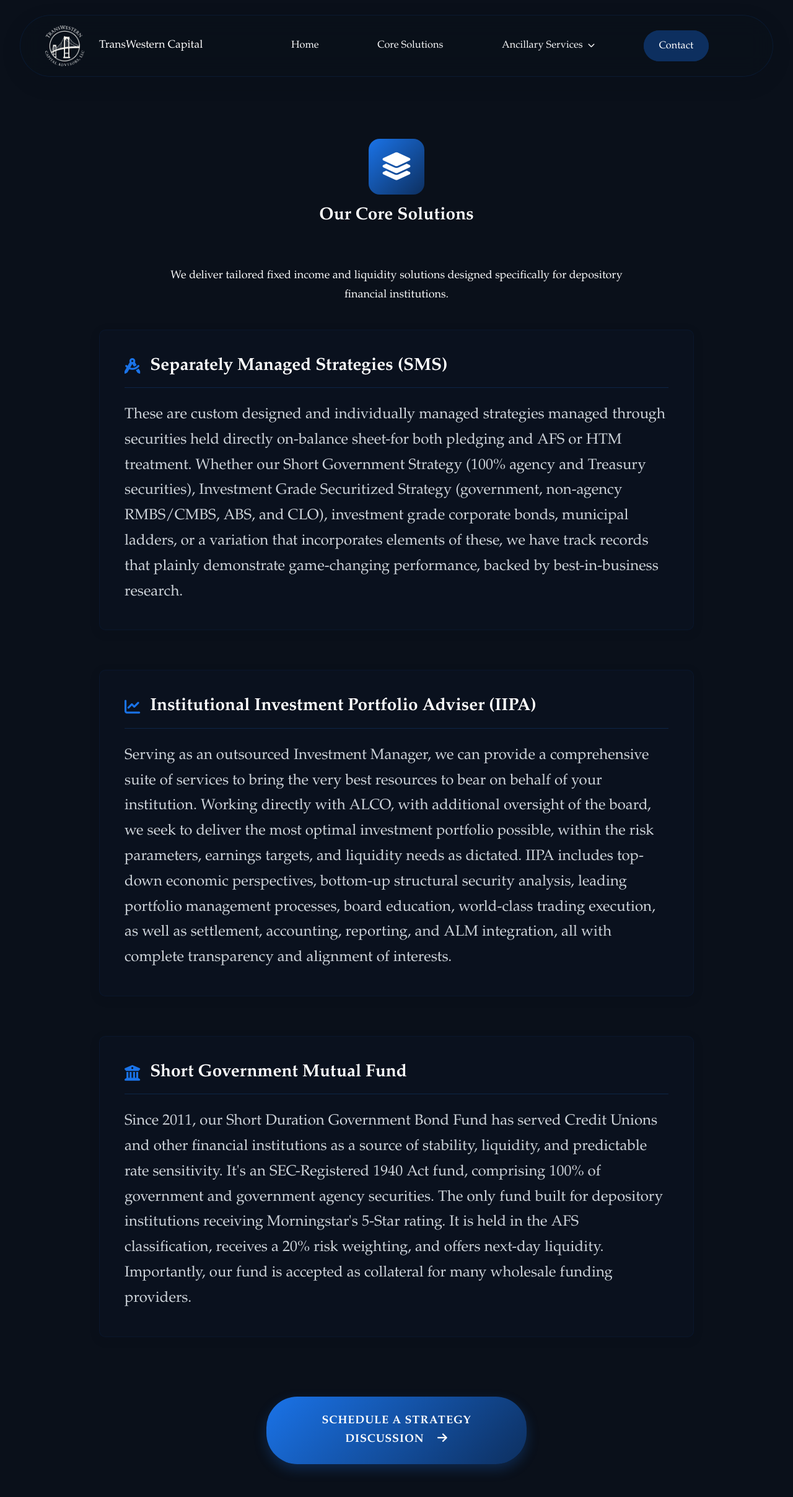
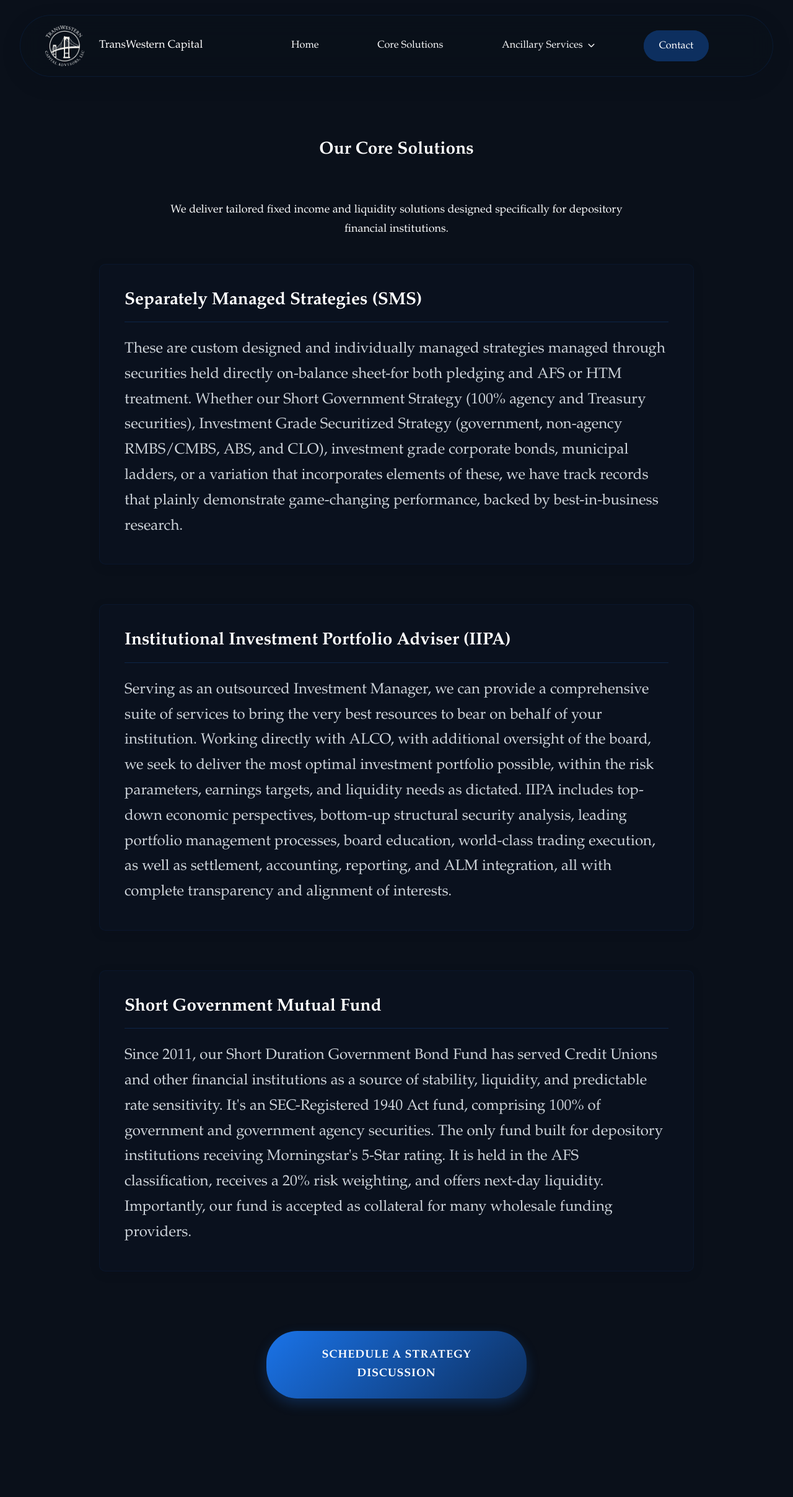
Before and after one commit to jakechoi-lab/transwestern-capital-advisors, a React (Vite) app: page /separately-managed-strategies in a window 1280 px wide. Shown: the top 2416 px of the page at 62% size. Built offline with nearby package versions, Linux system fonts and the light colour scheme.

Commit message:
Remove decorative icons from Core Solutions page

```diff
--- a/src/pages/SMSPage.jsx
+++ b/src/pages/SMSPage.jsx
@@ -16,9 +16,6 @@
                 <div className="service-content-full">
 
                   <div className="service-icon-header">
-                    <div className="service-icon gradient-icon">
-                      <i className="fas fa-layer-group"></i>
-                    </div>
                     <h2>Our Core Solutions</h2>
                   </div>
 
@@ -28,7 +25,7 @@
 
                   <div className="service-subsection card-style">
                     <h4 className="subsection-title">
-                      <i className="fas fa-drafting-compass icon-left"></i>Separately Managed Strategies (SMS)
+                      Separately Managed Strategies (SMS)
                     </h4>
                     <p className="large-copy-target">
                       These are custom designed and individually managed strategies managed through securities held directly on-balance sheet-for both pledging and AFS or HTM treatment. Whether our Short Government Strategy (100% agency and Treasury securities), Investment Grade Securitized Strategy (government, non-agency RMBS/CMBS, ABS, and CLO), investment grade corporate bonds, municipal ladders, or a variation that incorporates elements of these, we have track records that plainly demonstrate game-changing performance, backed by best-in-business research.
@@ -37,7 +34,7 @@
 
                   <div className="service-subsection card-style">
                     <h4 className="subsection-title">
-                      <i className="fas fa-chart-line icon-left"></i>Institutional Investment Portfolio Adviser (IIPA)
+                      Institutional Investment Portfolio Adviser (IIPA)
                     </h4>
                     <p className="large-copy-target">
                       Serving as an outsourced Investment Manager, we can provide a comprehensive suite of services to bring the very best resources to bear on behalf of your institution. Working directly with ALCO, with additional oversight of the board, we seek to deliver the most optimal investment portfolio possible, within the risk parameters, earnings targets, and liquidity needs as dictated. IIPA includes top-down economic perspectives, bottom-up structural security analysis, leading portfolio management processes, board education, world-class trading execution, as well as settlement, accounting, reporting, and ALM integration, all with complete transparency and alignment of interests.
@@ -46,7 +43,7 @@
 
                   <div className="service-subsection card-style">
                     <h4 className="subsection-title">
-                      <i className="fas fa-university icon-left"></i>Short Government Mutual Fund
+                      Short Government Mutual Fund
                     </h4>
                     <p className="large-copy-target">
                       Since 2011, our Short Duration Government Bond Fund has served Credit Unions and other financial institutions as a source of stability, liquidity, and predictable rate sensitivity. It's an SEC-Registered 1940 Act fund, comprising 100% of government and government agency securities. The only fund built for depository institutions receiving Morningstar's 5-Star rating. It is held in the AFS classification, receives a 20% risk weighting, and offers next-day liquidity. Importantly, our fund is accepted as collateral for many wholesale funding providers.
@@ -55,7 +52,7 @@
 
                   <p className="service-contact-cta">
                     <Link to="/contact">
-                      Schedule a strategy discussion <i className="fas fa-arrow-right"></i>
+                      Schedule a strategy discussion
                     </Link>
                   </p>
 
```
